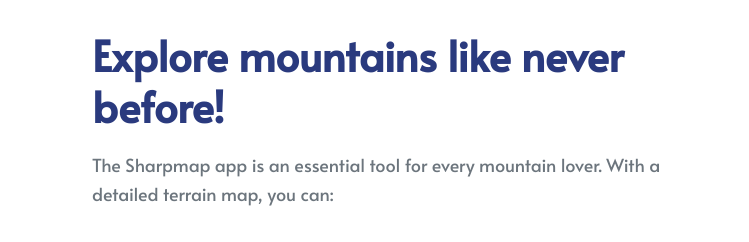
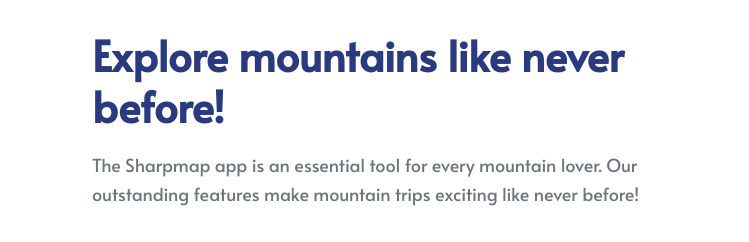
Before and after one commit to mountaindeveloper69/hello-world, a plain HTML site: page index.html in a window 1280 px wide. Shown: the part 1151-1393 px from the top of the page, 531-1280 px from the left. Drawn offline with Linux system fonts and the light colour scheme.

Commit message:
Update index.html

```diff
--- a/index.html
+++ b/index.html
@@ -75,7 +75,7 @@
                     <!-- Tekst po prawej stronie -->
                     <div class="features-content">
                         <h2>Explore mountains like never before!</h2>
-                        <p>The Sharpmap app is an essential tool for every mountain lover. With a detailed terrain map, you can:</p>
+                        <p>The Sharpmap app is an essential tool for every mountain lover. Our outstanding features make mountain trips exciting like never before!</p>
 
                         <div class="feature-list">
                             <div class="feature-item">
```
